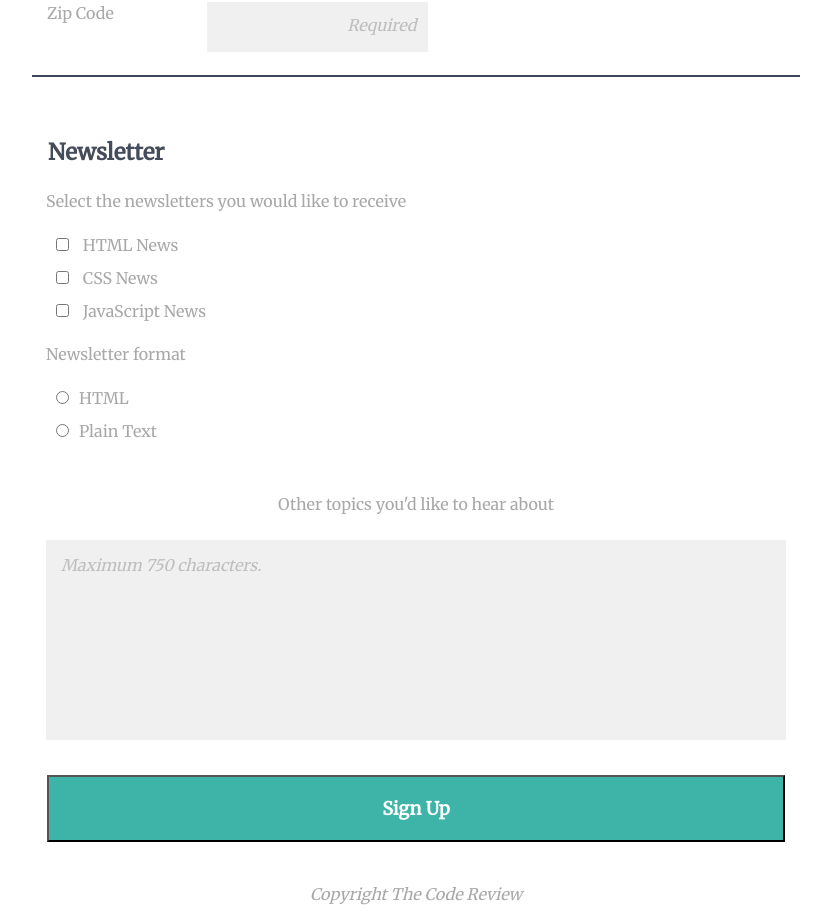
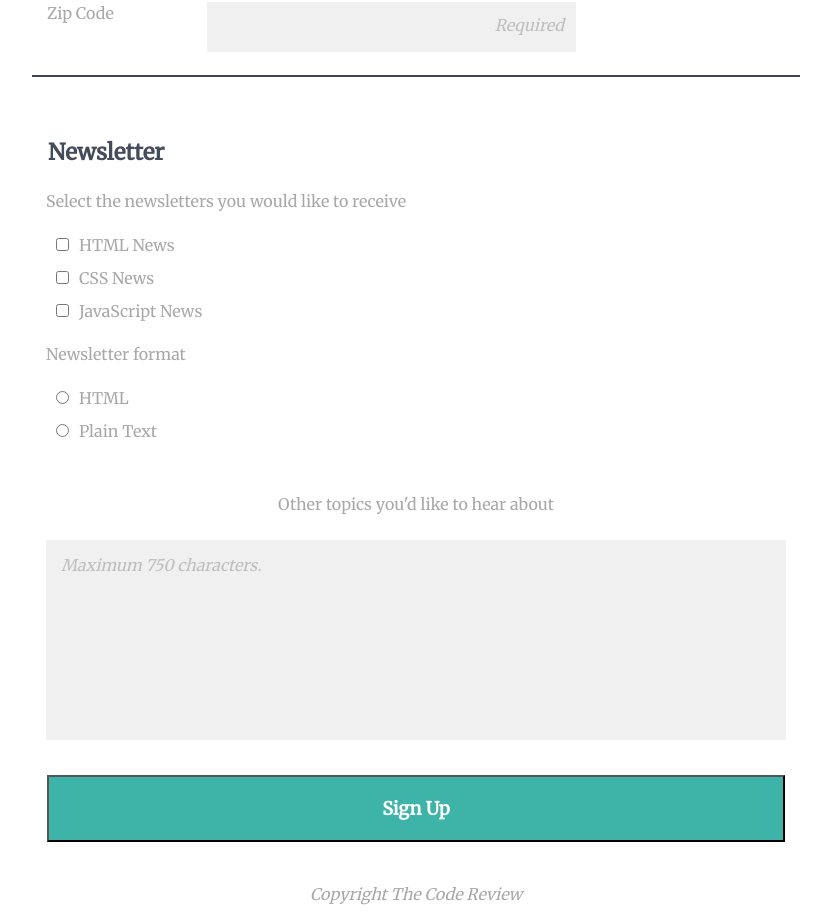
Before and after one commit to maddiewk/fewd_techdegree_project3, a plain HTML site: page index.html in a window 1280 px wide. Shown: the part 849-1771 px from the top of the page, without its empty margins (224-1055 px from the left). Drawn offline with Linux system fonts and the light colour scheme.

Commit message:
labels and form attributes

```diff
--- a/css/main.css
+++ b/css/main.css
@@ -136,7 +136,7 @@ textarea {
 .zip-row input {
   display: flex;
   height: 50px;
-  width: 30%;
+  width: 50%;
 }
 
 input::placeholder {
--- a/index.html
+++ b/index.html
@@ -27,7 +27,7 @@
         <hr style="border: 1px solid #3E475A;">
       </div>
 
-      <form>
+      <form action="index.html" method="post">
         <fieldset class="contact">
         <legend>Contact Information</legend>
         <div class="form-row">
@@ -180,13 +180,13 @@
       <fieldset class="newsletter">
       <legend>Newsletter</legend>
       <p>Select the newsletters you would like to receive</p>
-      <input type="checkbox" name="html" value="html_news"> HTML News<br>
-      <input type="checkbox" name="css" value="css_news"> CSS News<br>
-      <input type="checkbox" name="js" value="js_news"> JavaScript News<br>
+      <input type="checkbox" id="htmlnews" name="html" value="html_news"><label for="htmlnews">HTML News</label><br>
+      <input type="checkbox" id="cssnews" name="css" value="css_news"><label for="cssnews">CSS News</label><br>
+      <input type="checkbox" id="jsnews" name="js" value="js_news"><label for="jsnews">JavaScript News</label><br>
       <p>Newsletter format</p>
 
-      <input type="radio" id="html" name="format" value="html_format">HTML <br>
-      <input type="radio" id="plain" name="format" value="plain_text">Plain Text <br>
+      <input type="radio" id="html" name="format" value="html_format"><label for="html">HTML</label><br>
+      <input type="radio" id="plain" name="format" value="plain_text"><label for="plain">Plain Text</label><br>
       </fieldset>
 
       <fieldset class="topic">
@@ -195,7 +195,7 @@
       </fieldset>
 
       <div class="button">
-        <button type="button" id="submit" name="submit">Sign Up</button>
+        <button type="submit" id="submit" name="submit">Sign Up</button>
       </div>
       </form>
     </div>
```
